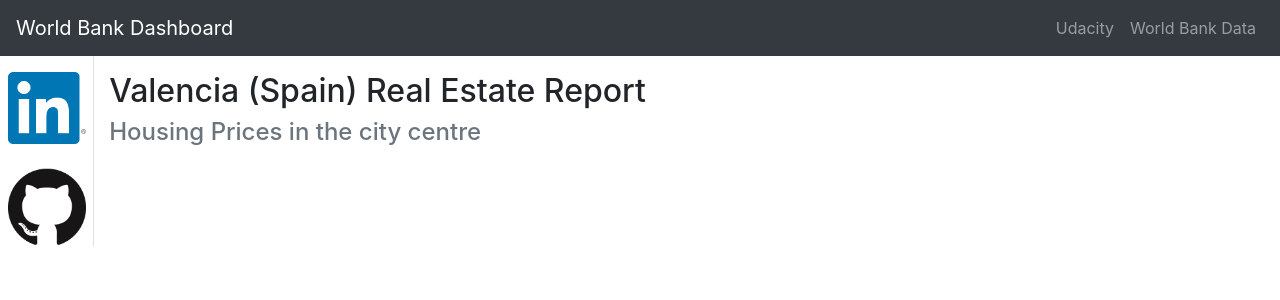
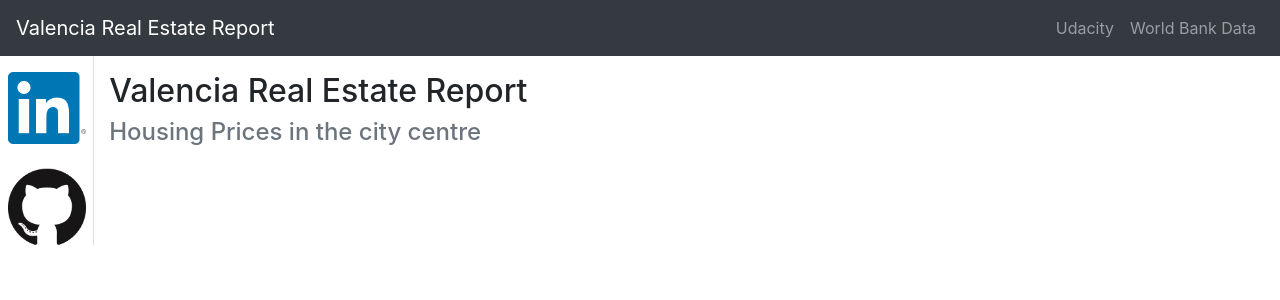
Before and after one commit to LeopoldWalther/valencia-real-estate-web-app, a Flask app: template vlcrealestate/templates/index.html in a window 1280 px wide. Shown: the top 300 px of the page. Run offline with Flask 3, Linux system fonts and the light colour scheme; the template is opened without the code that fills it, so the values that code supplies are empty; some libraries are stand-ins or nearby versions.

Commit message:
feat: change titles in index.html

```diff
--- a/vlcrealestate/templates/index.html
+++ b/vlcrealestate/templates/index.html
@@ -1,6 +1,6 @@
 <head>
 
-<title>World Bank Data Dashboard</title>
+<title>Valencia Real Estate Report</title>
 
 <!--import script files needed from plotly and bootstrap-->
 <link rel="stylesheet" href="https://maxcdn.bootstrapcdn.com/bootstrap/4.0.0/css/bootstrap.min.css" integrity="sha384-Gn5384xqQ1aoWXA+058RXPxPg6fy4IWvTNh0E263XmFcJlSAwiGgFAW/dAiS6JXm" crossorigin="anonymous">
@@ -15,7 +15,7 @@
 
 <!--navbar links-->
 <nav class="navbar navbar-expand-lg navbar-dark bg-dark sticky-top">
-   <a class="navbar-brand" href="#">World Bank Dashboard</a>
+   <a class="navbar-brand" href="#">Valencia Real Estate Report</a>
   <button class="navbar-toggler" type="button" data-toggle="collapse"
   data-target="#navbarTogglerDemo02"
   aria-controls="navbarTogglerDemo02" aria-expanded="false"
@@ -56,7 +56,7 @@
         <!--chart descriptions-->
         <div id="middle-info" class="mt-3">
 
-            <h2 id="tag-line">Valencia (Spain) Real Estate Report</h2>
+            <h2 id="tag-line">Valencia Real Estate Report</h2>
             <h4 id="tag-line" class="text-muted">Housing Prices in the city centre</h4>
 
         </div>
```
